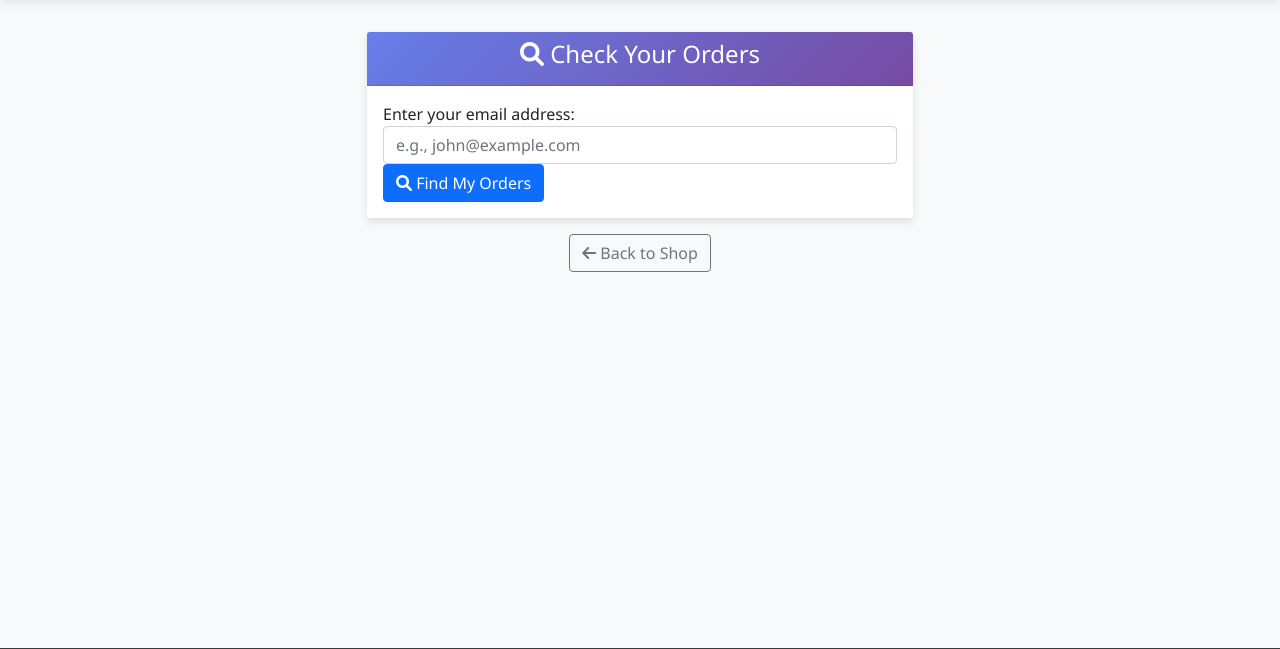
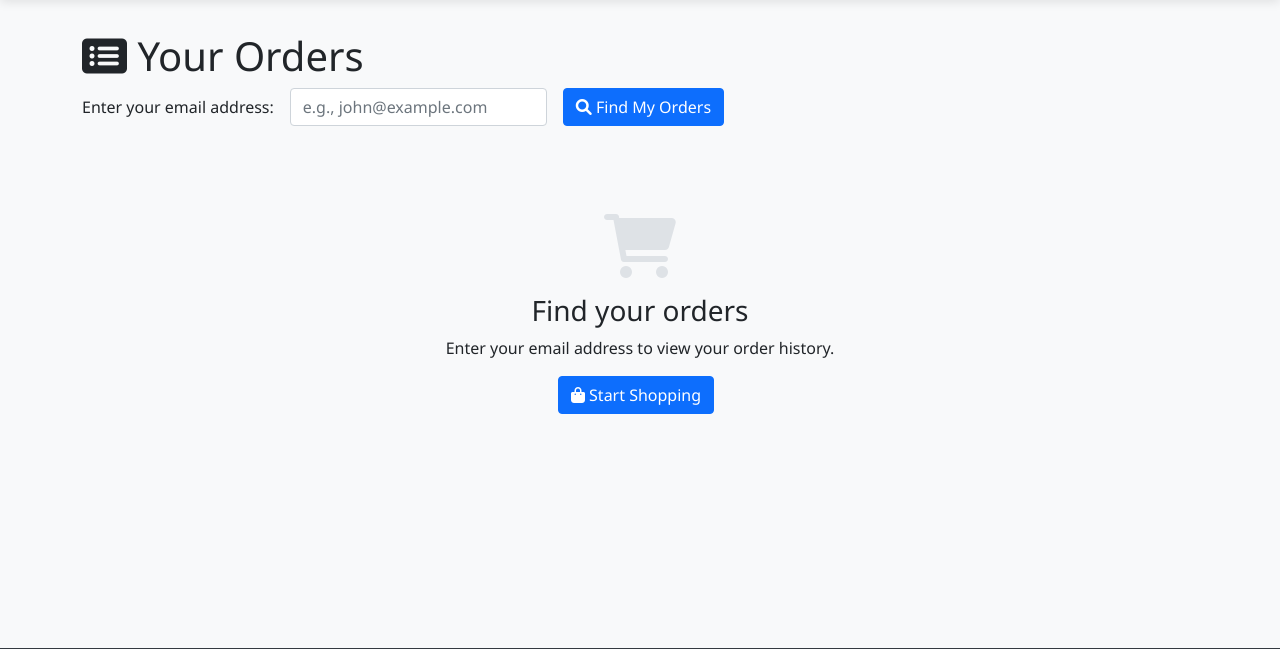
Before and after one commit to Ang-edgar/laptop-inventory-management, a Flask app: page /my_orders in a window 1280 px wide. Shown: the part 57-706 px from the top of the page. Run offline with Flask 3, Linux system fonts and the light colour scheme.

Commit message:
Fix: Improved guest order lookup; general bugfixes

```diff
--- a/app/app.py
+++ b/app/app.py
@@ -6,6 +6,7 @@ import io
 import os  # This was missing!
 from werkzeug.utils import secure_filename
 from functools import wraps
+from datetime import datetime
 
 app = Flask(__name__)
 app.secret_key = "your_secret_key"
@@ -306,8 +307,9 @@ def login():
 @app.route("/logout")
 def logout():
     session.clear()
+    session.pop('_flashes', None)  # Ensure no old flash messages
     flash('You have been logged out.', 'info')
-    return redirect(url_for('login'))  # Redirect to login page
+    return redirect(url_for('login'))
 
 # --- Home page: Redirect to login ---
 @app.route("/")
@@ -482,7 +484,7 @@ def edit(laptop_id):
                     price_to_sell,
                     fees,
                     1 if "sold" in request.form else 0,
-                    datetime.datetime.now(),
+                    datetime.now(),
                     laptop_id
                 ))
                 conn.commit()
@@ -520,7 +522,7 @@ def delete(laptop_id):
 @admin_required
 def mark_sold(laptop_id):
     conn = get_db()
-    now = datetime.datetime.now()
+    now = datetime.now()
     conn.execute("""
         UPDATE laptops SET sold=1, last_edited=?, date_sold=?
         WHERE id=?
@@ -536,7 +538,7 @@ def mark_available(laptop_id):
     conn.execute("""
         UPDATE laptops SET sold=0, last_edited=?
         WHERE id=?
-    """, (datetime.datetime.now(), laptop_id))
+    """, (datetime.now(), laptop_id))
     conn.commit()
     return redirect(url_for("completed_sales"))
 
@@ -1303,27 +1305,26 @@ def checkout():
 
 @app.route("/my_orders", methods=["GET", "POST"])
 def guest_orders():
-    # No login required - check orders by email
-
-    if request.method == "GET":
-        return render_template('order_lookup.html')
-
-    # POST - lookup orders by email
-    email = request.form.get('email')
-    if not email:
-        flash('Please enter your email address.', 'error')
-        return redirect(url_for('guest_orders'))
-
-    with get_db() as conn:
-        orders = conn.execute("""
-            SELECT o.*, COUNT(oi.id) as item_count
-            FROM orders o
-            LEFT JOIN order_items oi ON o.id = oi.order_id
-            WHERE o.guest_email = ?
-            GROUP BY o.id
-            ORDER BY o.created_date DESC
-        """, (email,)).fetchall()
-
+    email = None
+    orders = []
+    rows = []  # Ensure rows is always defined
+    if request.method == "POST":
+        email = request.form.get("email", "").strip().lower()
+        if email:
+            conn = get_db()
+            rows = conn.execute(
+                "SELECT *, (SELECT COUNT(*) FROM order_items WHERE order_id=orders.id) as item_count FROM orders WHERE guest_email=? ORDER BY created_date DESC",
+                (email,)
+            ).fetchall()
+    # Convert rows to dicts and format date
+    for row in rows:
+        order = dict(row)
+        try:
+            dt = datetime.strptime(order["created_date"], "%Y-%m-%d %H:%M:%S")
+            order["created_date_fmt"] = dt.strftime("%B %d, %Y at %I:%M %p")
+        except Exception:
+            order["created_date_fmt"] = order["created_date"]
+        orders.append(order)
     return render_template('guest_orders.html', orders=orders, email=email)
 
 # --- Admin Order Management Routes ---
@@ -1421,7 +1422,7 @@ def finish_order(order_id):
             conn.execute("""
                 UPDATE laptops SET sold = 1, date_sold = ?
                 WHERE id = ?
-            """, (datetime.datetime.now().strftime('%Y-%m-%d'), item['laptop_id']))
+            """, (datetime.now().strftime('%Y-%m-%d'), item['laptop_id']))
 
         # Update order status
         conn.execute("""
--- a/app/templates/guest_orders.html
+++ b/app/templates/guest_orders.html
@@ -1,10 +1,26 @@
 {% extends "guest_base.html" %}
-
 {% block title %}My Orders - Laptop Inventory{% endblock %}
-
 {% block content %}
 <div class="container">
     <h1><i class="fas fa-list-alt"></i> Your Orders</h1>
+
+    {% if not email %}
+    <div class="mb-4">
+        <form method="POST" class="row g-3 align-items-center">
+            <div class="col-auto">
+                <label for="email" class="col-form-label">Enter your email address:</label>
+            </div>
+            <div class="col-auto">
+                <input type="email" class="form-control" id="email" name="email" required placeholder="e.g., john@example.com">
+            </div>
+            <div class="col-auto">
+                <button type="submit" class="btn btn-primary">
+                    <i class="fas fa-search"></i> Find My Orders
+                </button>
+            </div>
+        </form>
+    </div>
+    {% endif %}
 
     {% if email %}
     <div class="mb-3">
@@ -32,7 +48,7 @@
                     <div class="order-info">
                         <div class="info-row">
                             <i class="fas fa-calendar"></i>
-                            <span>{{ order.created_date.strftime('%B %d, %Y at %I:%M %p') if order.created_date else 'N/A' }}</span>
+                            <span>{{ order.created_date_fmt if order.created_date_fmt else 'N/A' }}</span>
                         </div>
                         <div class="info-row">
                             <i class="fas fa-shopping-cart"></i>
--- a/docker-compose.yaml
+++ b/docker-compose.yaml
@@ -4,7 +4,7 @@ version: '3.8'
 services:
   web:
     build: .
-    image: laptop_inventory_app:v1.1
+    image: laptop_inventory_app:v1.2b
     ports:
       - "5000:5000"
     volumes:
```
Also changed, not shown: 1 other file.
